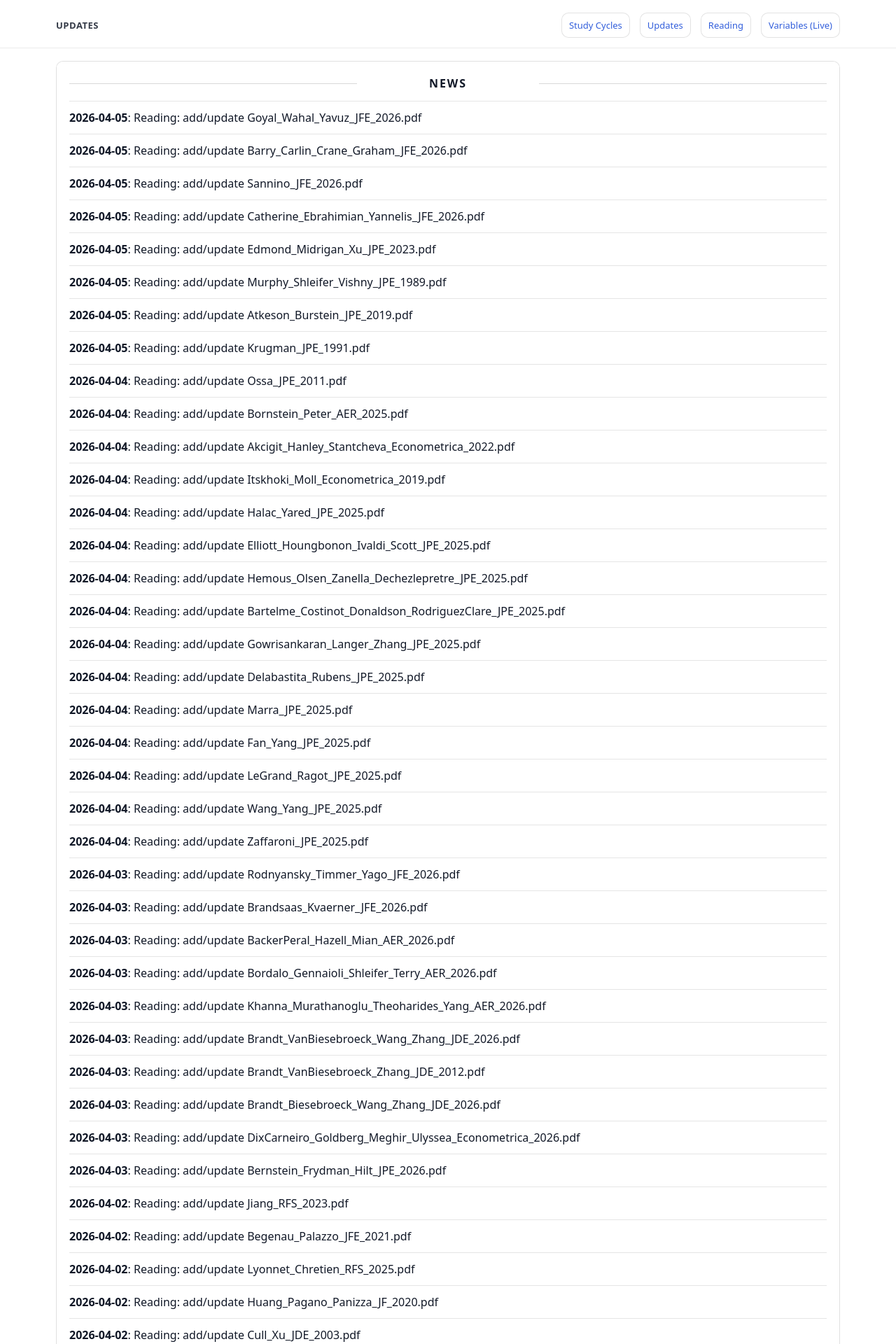
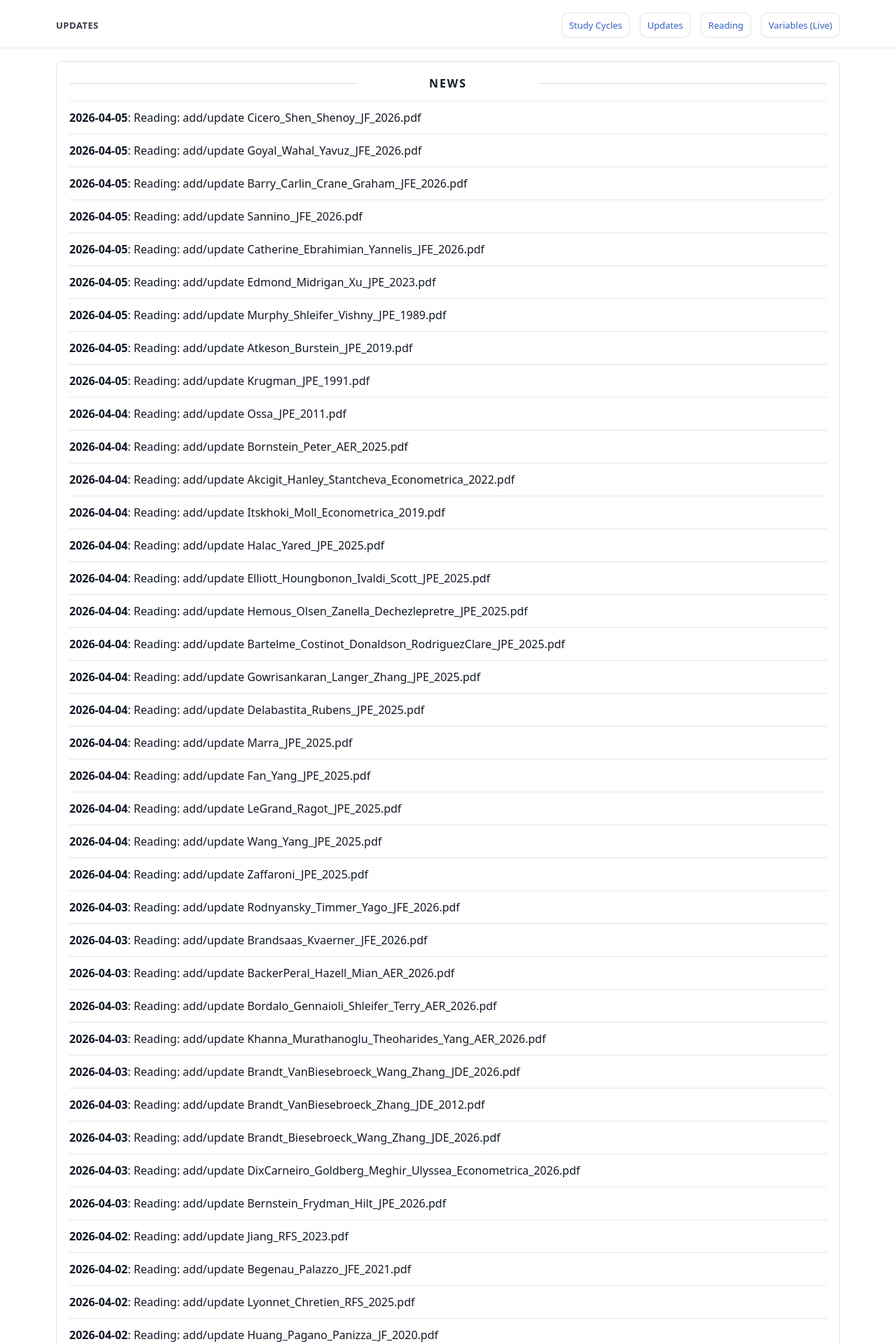
Before and after one commit to yaxinzn/study-archive, a Jekyll site: the page built from updates/index.md, in a window 1280 px wide. Shown: the top 1920 px of the page at 70% size. Built offline with Jekyll 4.4.1, drawn with Linux system fonts in a browser that asks for light colours; some of the changed text lies outside the part shown.

Commit message:
chore: update NEWS feed

```diff
--- a/_data/news.yml
+++ b/_data/news.yml
@@ -1,4 +1,7 @@
 # Auto-generated update history (sorted newest -> oldest). Do not edit manually.
+- ts: "1775389058"
+  date: "2026-04-05"
+  title: "Reading: add/update Cicero_Shen_Shenoy_JF_2026.pdf"
 - ts: "1775388563"
   date: "2026-04-05"
   title: "Reading: add/update Goyal_Wahal_Yavuz_JFE_2026.pdf"
```
